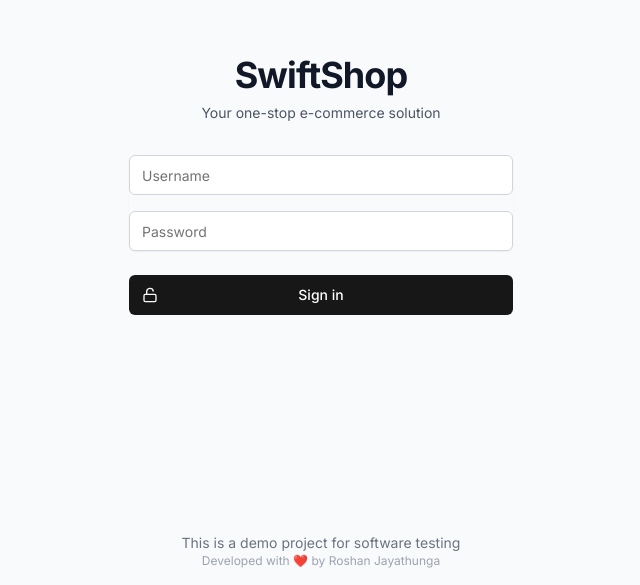
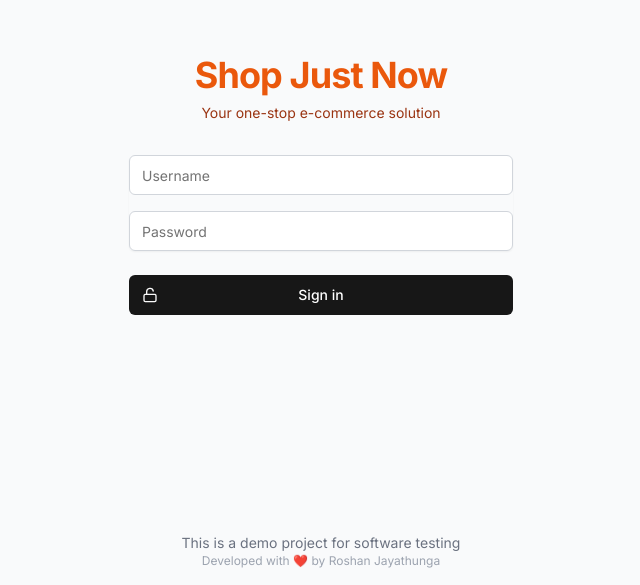
Before and after one commit to roshanjayathunga/shop-just-now, a Next.js app: page / in a window 1280 px wide. Shown: the part 215-800 px from the top of the page, without its empty margins (319-959 px from the left). Built offline with nearby package versions, Linux system fonts and the light colour scheme.

Commit message:
Title changes

```diff
--- a/app/page.tsx
+++ b/app/page.tsx
@@ -5,10 +5,10 @@ export default function Home() {
     <div className="flex min-h-screen flex-col items-center justify-center bg-gray-50">
       <div className="w-full max-w-md space-y-8 p-8">
         <div className="text-center">
-          <h1 className="text-4xl font-bold tracking-tight text-gray-900">
-            SwiftShop
+          <h1 className="text-4xl font-bold tracking-tight text-orange-600">
+            Shop Just Now
           </h1>
-          <p className="mt-2 text-sm text-gray-600">
+          <p className="mt-2 text-sm text-orange-800">
             Your one-stop e-commerce solution
           </p>
         </div>
```
